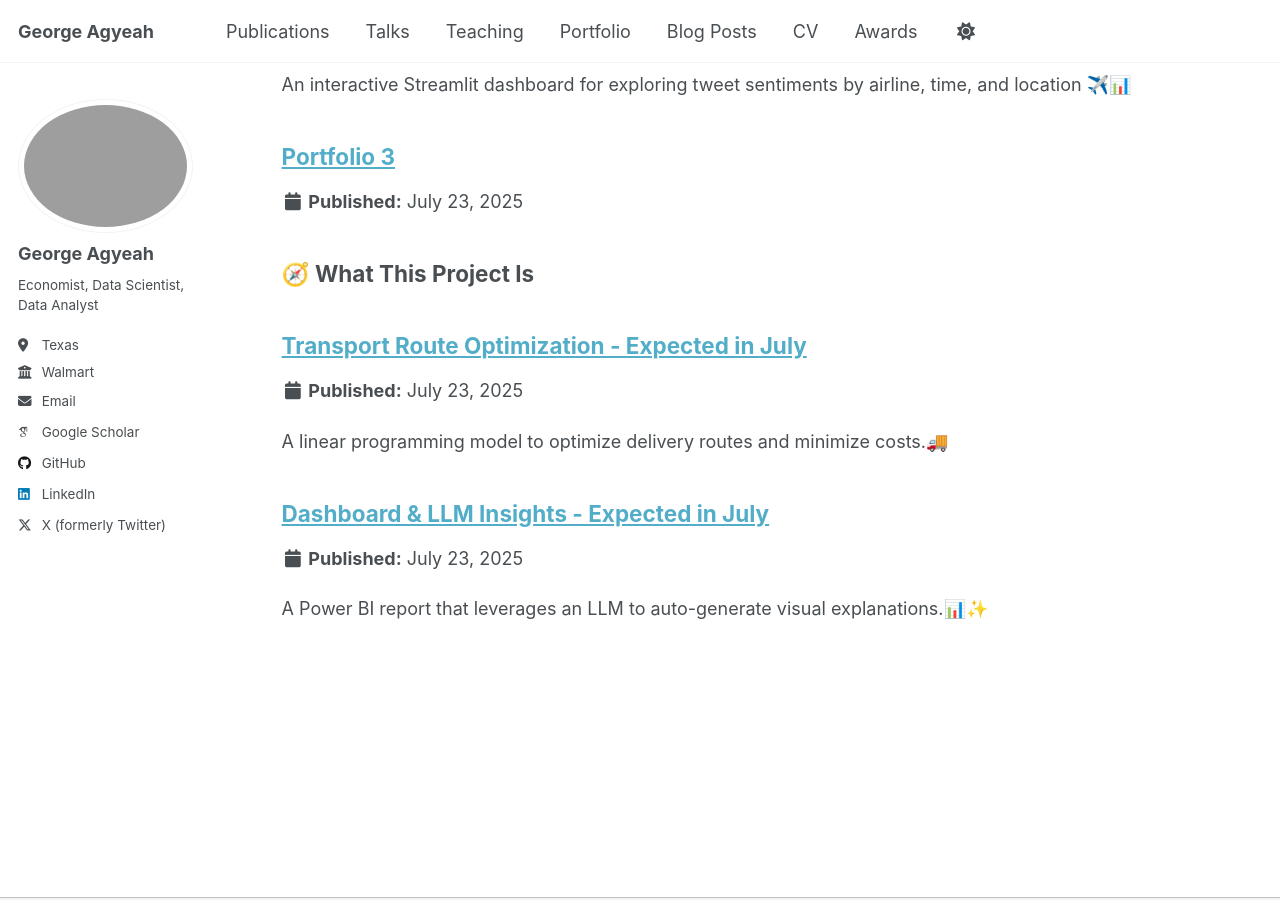
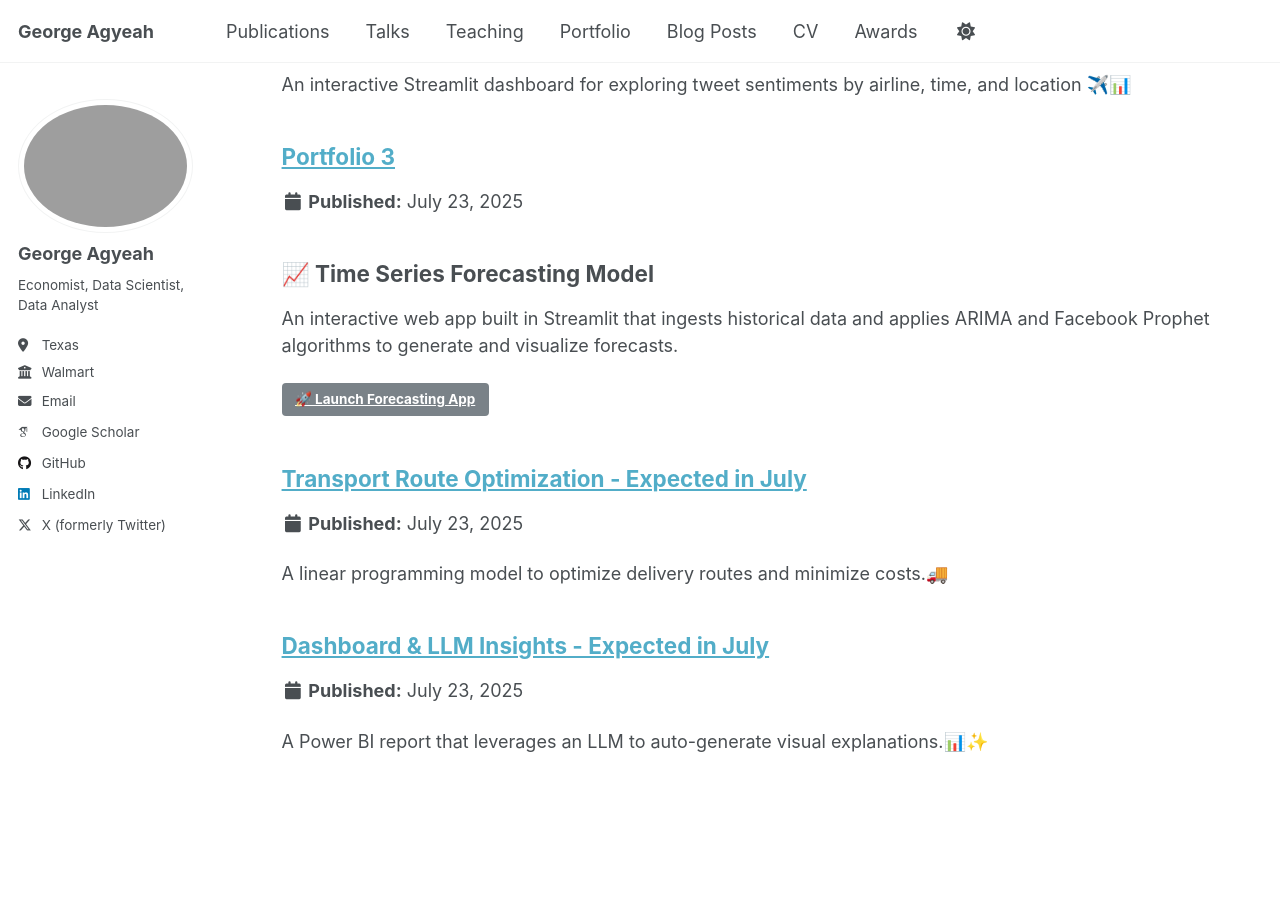
Before and after one commit to Gee1225/gee1225.github.io, a Jekyll site: the page built from _pages/portfolio.html, in a window 1280 px wide and 900 px high, scrolled down 531 px. Built offline with Jekyll 4.4.1, drawn with Linux system fonts in a browser that asks for light colours; some web fonts are replaced.

Commit message:
Update portfolio-3.html

```diff
--- a/_portfolio/portfolio-3.html
+++ b/_portfolio/portfolio-3.html
@@ -2,7 +2,19 @@
 
 ## title: "Time Series Forecasting App (Synthetic SKU Volume) -  (SARIMA, LSTM, TFT, N-BEATS, PatchTST) on synthetic SKU/FC data."
 
+collection: portfolio
+image: /images/forecasting-model.png
 ---
+
+<div class="portfolio-card">
+  <h2>📈 Time Series Forecasting Model</h2>
+  <p>
+    An interactive web app built in Streamlit that ingests historical data and applies ARIMA and Facebook Prophet algorithms to generate and visualize forecasts.
+  </p>
+  <a href="https://syntheticts.streamlit.app/" class="btn btn--primary" target="_blank">
+    🚀 Launch Forecasting App
+  </a>
+
 
 ## 🧭 What This Project Is
 
```
